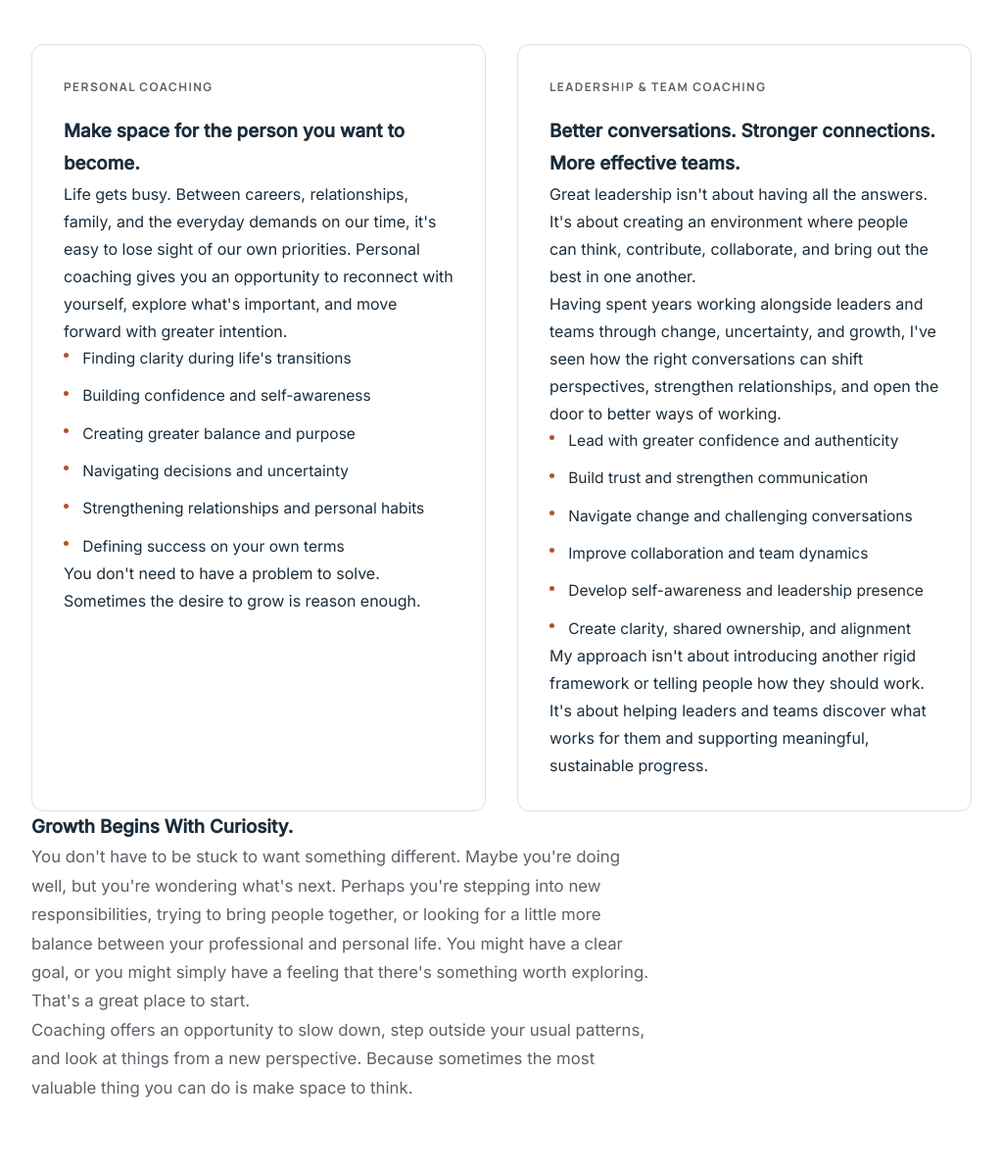
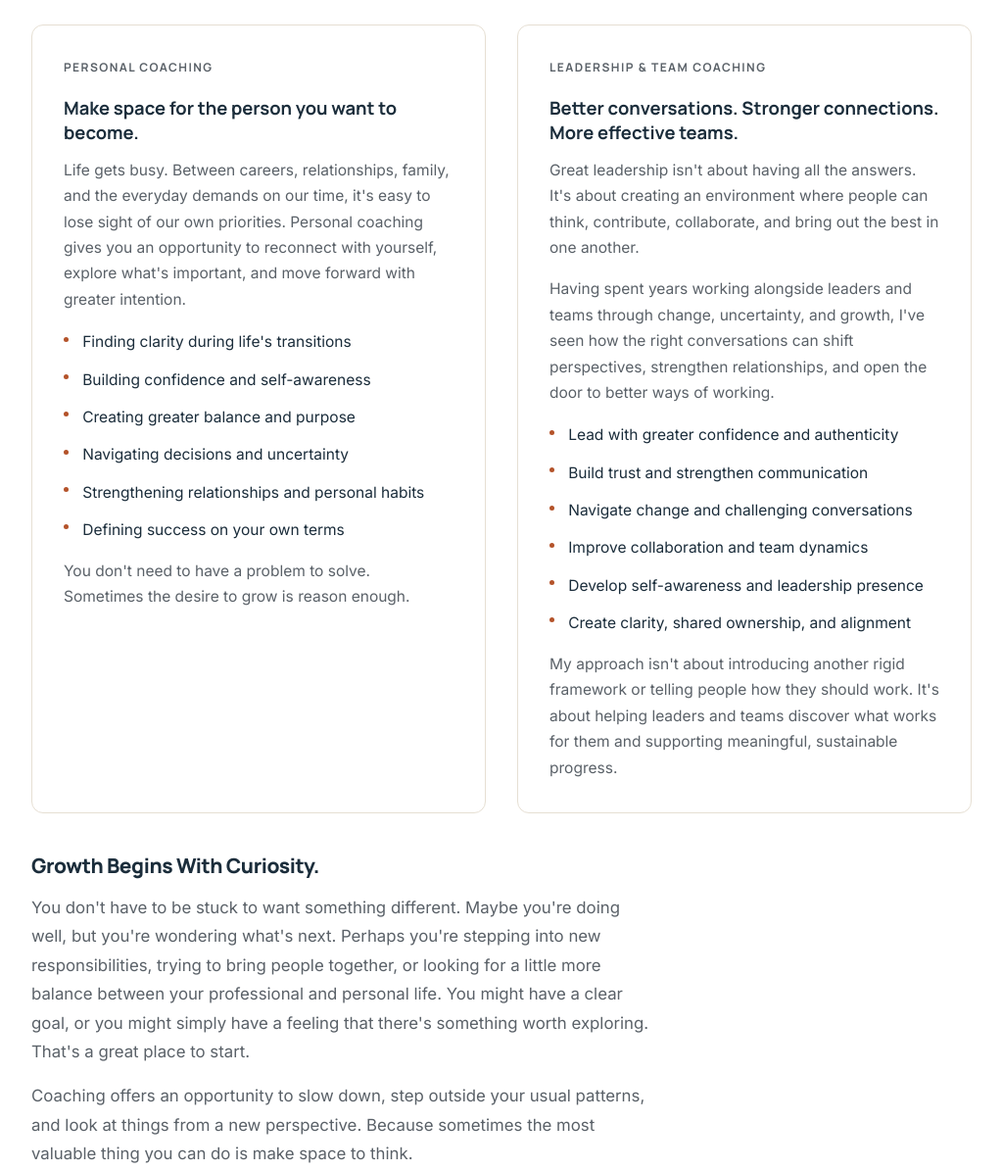
Before and after one commit to coach2learn/coach2learn-website, a plain HTML site: page index.html in a window 1280 px wide. Shown: the part 1211-2406 px from the top of the page at 98% size, without its empty margins (128-1151 px from the left). Drawn offline with Linux system fonts and the light colour scheme.

Commit message:
Fix Version 2 spacing: style pillar descriptions, Who This Is For card headings and paragraphs, stacked intro paragraphs, and hero sub spacing.

```diff
--- a/index.html
+++ b/index.html
@@ -77,7 +77,7 @@
             <p>My approach isn't about introducing another rigid framework or telling people how they should work. It's about helping leaders and teams discover what works for them and supporting meaningful, sustainable progress.</p>
           </div>
         </div>
-        <h3>Growth Begins With Curiosity.</h3>
+        <h3 class="section-subhead">Growth Begins With Curiosity.</h3>
         <p class="section-body">You don't have to be stuck to want something different. Maybe you're doing well, but you're wondering what's next. Perhaps you're stepping into new responsibilities, trying to bring people together, or looking for a little more balance between your professional and personal life. You might have a clear goal, or you might simply have a feeling that there's something worth exploring. That's a great place to start.</p>
         <p class="section-body">Coaching offers an opportunity to slow down, step outside your usual patterns, and look at things from a new perspective. Because sometimes the most valuable thing you can do is make space to think.</p>
       </div>
--- a/styles.css
+++ b/styles.css
@@ -194,6 +194,8 @@ nav {
   line-height: 1.7;
 }
 .page-hero .sub { margin-bottom: 0; }
+.hero .sub { margin-bottom: 1.25rem; }
+.hero .sub + .sub { margin-bottom: 2.5rem; }
 .hero-actions { display: flex; gap: 1rem; justify-content: center; flex-wrap: wrap; }
 
 .section { padding: 5.5rem 2rem; }
@@ -218,6 +220,9 @@ nav {
   margin-bottom: 1rem;
 }
 .section-body { font-size: 1.05rem; color: var(--muted); max-width: 640px; line-height: 1.75; }
+.section-body + .section-body { margin-top: 1rem; }
+.pillar-grid + .section-body, .steps-grid + .section-body, .offer-row + .section-body { margin-top: 2rem; }
+.section-subhead { font-family: 'Manrope', sans-serif; font-size: 1.3rem; font-weight: 800; letter-spacing: -0.02em; line-height: 1.25; color: var(--text); margin: 2.5rem 0 1rem; }
 .section-body a:not(.btn) { color: var(--accent); }
 
 .quote-section {
@@ -256,7 +261,10 @@ nav {
   color: var(--muted);
   margin-bottom: 1.2rem;
 }
-.who-card ul { list-style: none; display: flex; flex-direction: column; gap: 0.7rem; }
+.who-card h3 { font-family: 'Manrope', sans-serif; font-size: 1.15rem; font-weight: 700; line-height: 1.35; color: var(--text); margin-bottom: 0.8rem; }
+.who-card p:not(.card-label) { font-size: 0.97rem; color: var(--muted); line-height: 1.7; margin-bottom: 1rem; }
+.who-card p:last-child { margin-bottom: 0; }
+.who-card ul { list-style: none; display: flex; flex-direction: column; gap: 0.7rem; margin-bottom: 1rem; }
 .who-card ul li { font-size: 0.97rem; color: var(--text); padding-left: 1.2rem; position: relative; }
 .who-card ul li::before {
   content: '';
@@ -334,7 +342,8 @@ nav {
   color: var(--pillar-label);
   margin-bottom: 0.6rem;
 }
-.pillar-card h3 { font-family: 'Manrope', sans-serif; font-size: 1.05rem; font-weight: 700; color: var(--pillar-title); margin-bottom: 1.1rem; }
+.pillar-card h3 { font-family: 'Manrope', sans-serif; font-size: 1.05rem; font-weight: 700; color: var(--pillar-title); margin-bottom: 0.6rem; }
+.pillar-card p:not(.p-num) { font-size: 0.9rem; color: var(--pillar-body); line-height: 1.65; margin-bottom: 1rem; }
 .pillar-card ul { list-style: none; display: flex; flex-direction: column; gap: 0.45rem; }
 .pillar-card ul li { font-size: 0.88rem; color: var(--pillar-body); padding-left: 1rem; position: relative; }
 .pillar-card ul li::before { content: '–'; position: absolute; left: 0; color: var(--pillar-dash); }
```
